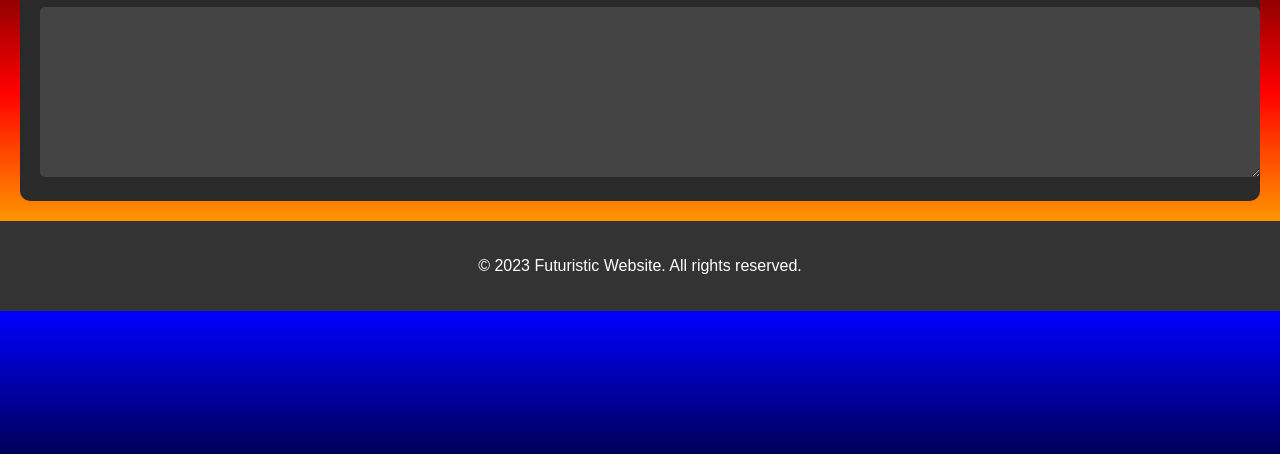
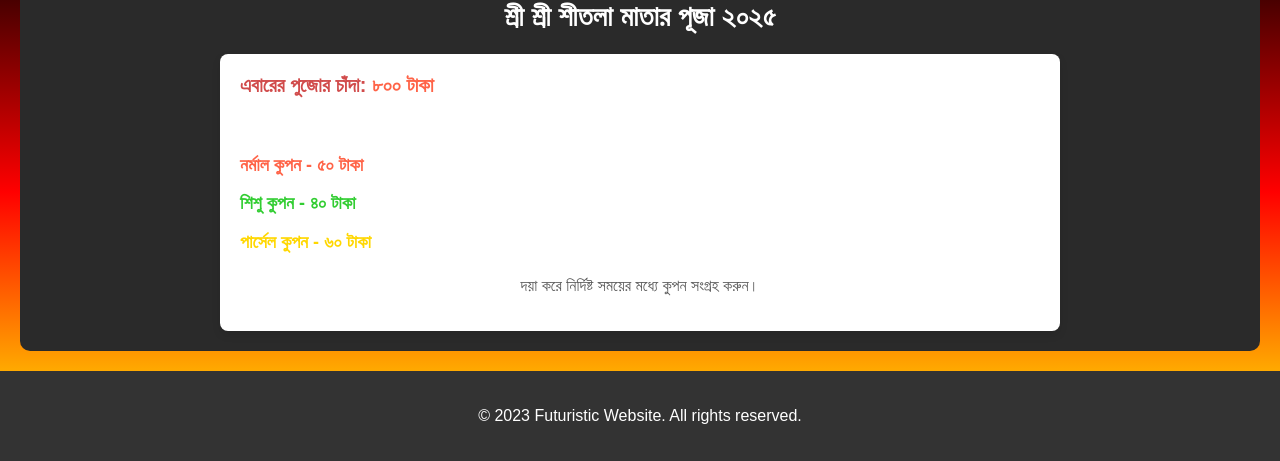
Before and after one commit to Titosamanta/galimpur, a plain HTML site: page text-area.html in a window 1280 px wide. Shown: the part 346-807 px from the top of the page. Drawn offline with Linux system fonts and the light colour scheme.

Commit message:
Add files via upload

```diff
--- a/text-area.html
+++ b/text-area.html
@@ -3,13 +3,78 @@
 <head>
     <meta charset="UTF-8">
     <meta name="viewport" content="width=device-width, initial-scale=1.0">
-    <title>Read-Only Text Area</title>
+    <title>Announcement</title>
+	 <style>
+        body {
+            font-family: 'Arial', sans-serif;
+            background-color: #f0f8ff;
+            margin: 0;
+            padding: 20px;
+            color: #333;
+        }
+
+        h1 {
+            text-align: center;
+            font-size: 28px;
+
+            margin-bottom: 20px;
+        }
+
+        .content {
+            max-width: 800px;
+            margin: 0 auto;
+            background-color: #ffffff;
+            padding: 20px;
+            border-radius: 8px;
+            box-shadow: 0 4px 8px rgba(0, 0, 0, 0.1);
+        }
+
+        .chanda {
+            font-size: 20px;
+            font-weight: bold;
+            color: #d14b4b;
+            margin-bottom: 15px;
+        }
+
+        .coupons {
+            font-size: 18px;
+            line-height: 1.6;
+        }
+
+        .coupons p {
+            margin: 10px 0;
+        }
+
+        .normal, .children, .parcel {
+            font-weight: bold;
+            color: #4b0082;
+        }
+
+        .normal {
+            color: #ff6347;
+        }
+
+        .children {
+            color: #32cd32;
+        }
+
+        .parcel {
+            color: #ffd700;
+        }
+
+        .note {
+            font-size: 16px;
+            color: #555;
+            margin-top: 20px;
+            text-align: center;
+        }
+    </style>
     <link rel="stylesheet" href="styles.css">
 </head>
 <body>
     <header>
         <div class="header-content">
-            <h1>Read-Only Text Area</h1>
+            <h1>Announcement</h1>
         </div>
     </header>
 
@@ -22,10 +87,25 @@
     </div>
 
     <section>
-        <h2>Read-Only Text Area</h2>
-        <textarea readonly>
+        <h2>Announcement For Deshpuja 2025</h2>
+        <h1>শ্রী শ্রী শীতলা মাতার পূজা ২০২৫</h1>
 
-        </textarea>
+    <div class="content">
+        <div class="chanda">
+            এবারের পুজোর চাঁদা: <span class="normal">৮০০ টাকা</span>
+        </div>
+
+        <div class="coupons">
+            <p>এখনো পর্যন্ত প্রসাদী কুপন এর দাম:</p>
+            <p class="normal">নর্মাল কুপন - <span class="normal">৫০ টাকা</span></p>
+            <p class="children">শিশু কুপন - <span class="children">৪০ টাকা</span></p>
+            <p class="parcel">পার্সেল কুপন - <span class="parcel">৬০ টাকা</span></p>
+        </div>
+
+        <div class="note">
+            <p>দয়া করে নির্দিষ্ট সময়ের মধ্যে কুপন সংগ্রহ করুন।</p>
+        </div>
+    </div>
     </section>
 
     <footer>
```
